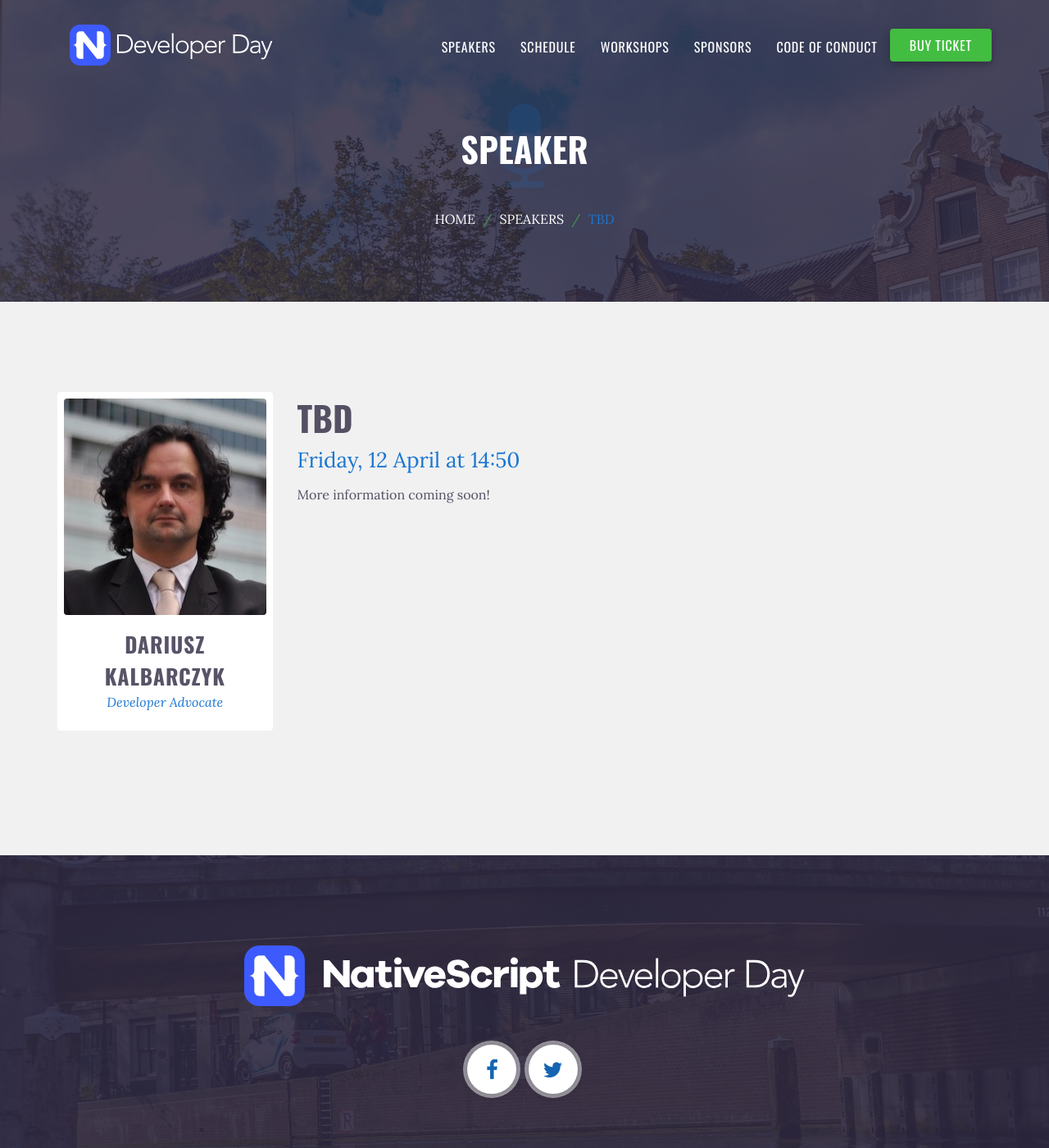
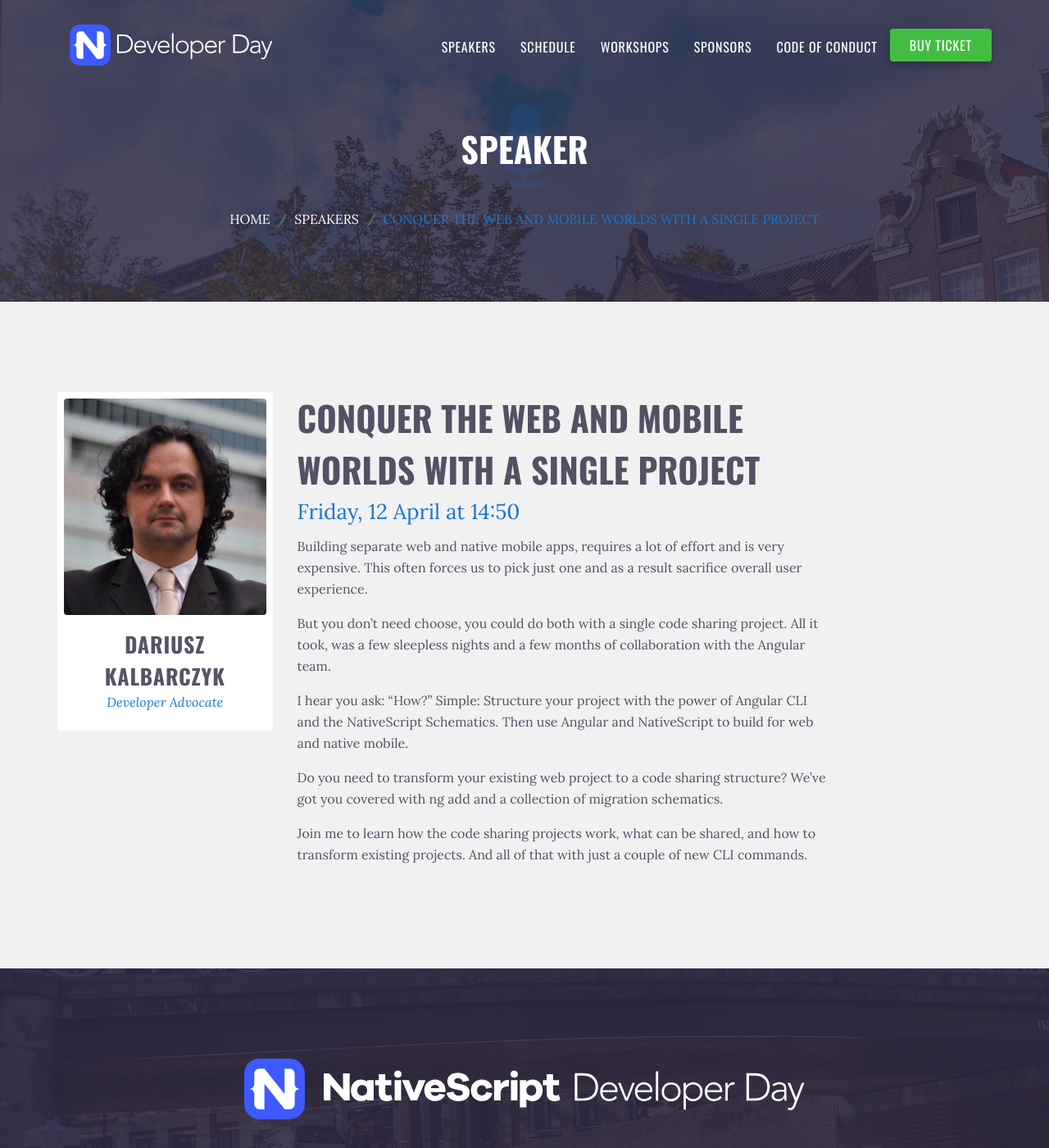
Before and after one commit to sebawita/nativescript-dev-day, a Jekyll site: the page built from schedule/session-day2-kalbarczyk.md, in a window 1280 px wide and 1400 px high. Shown: the whole window at 82% size. Built offline with Jekyll 4.4.1, drawn with Linux system fonts in a browser that asks for light colours.

Commit message:
update speaker session

```diff
--- a/schedule/session-day2-kalbarczyk.md
+++ b/schedule/session-day2-kalbarczyk.md
@@ -1,11 +1,21 @@
 ---
 layout: session
-title: "TBD"
+title: "Conquer the web and mobile worlds with a single project"
 speaker-last-name: Kalbarczyk
 type: Talk
 day: 2
 start-time: "14:50"
-short-description: "Coming soon!"
+short-description: "Learn how NativeScript and Angular make web+mobile from a single project possible"
 ---
 
-More information coming soon!
+Building separate web and native mobile apps, requires a lot of effort and is very expensive. This often forces us to pick just one and as a result sacrifice overall user experience.
+
+But you don’t need choose, you could do both with a single code sharing project.
+All it took, was a few sleepless nights and a few months of collaboration with the Angular team.
+
+I hear you ask: “How?”
+Simple: Structure your project with the power of Angular CLI and the NativeScript Schematics. Then use Angular and NativeScript to build for web and native mobile.
+
+Do you need to transform your existing web project to a code sharing structure? We’ve got you covered with ng add and a collection of migration schematics.
+
+Join me to learn how the code sharing projects work, what can be shared, and how to transform existing projects. And all of that with just a couple of new CLI commands.
```
